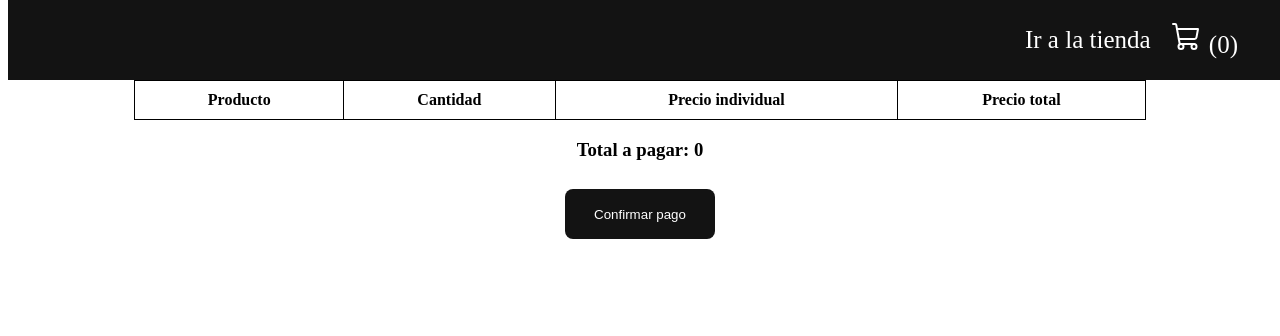
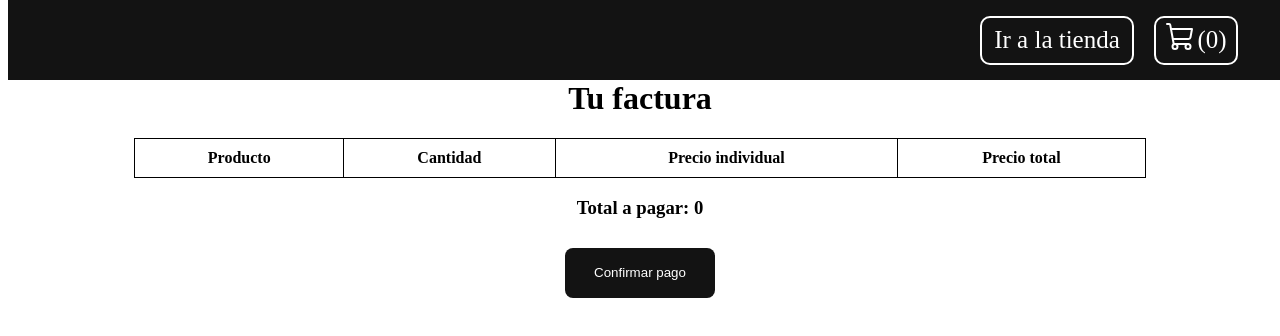
Before and after one commit to Hoid14/react-ecommerce, a React (Vite) app: page /pay in a window 1280 px wide. Shown: the top 336 px of the page. Built offline with nearby package versions, Linux system fonts and the light colour scheme.

Commit message:
actualice estilos

```diff
--- a/src/components/Navbar.jsx
+++ b/src/components/Navbar.jsx
@@ -8,17 +8,21 @@ export const Navbar = () => {
 
   const {getTotalItems}=useContext(ShopContext)
 
-  console.log("navbar total items",getTotalItems())
-
   return (
     <div className="navbar">
 
         <div className="links">
-            <Link to="/">Ir a la tienda</Link>
-            <Link to="/cart">
-              <div className="shoppingCart">
-                <ShoppingCart size={32} /> ({getTotalItems()})
-              </div>
+            <Link className = "shopNavbar" to="/">Ir a la tienda</Link>
+            <Link className = "shoppingCart" to="/cart">
+
+                <div className="cart-icon">
+                  <ShoppingCart size={32} />
+                </div>
+                <div className="total-items">
+                  ({getTotalItems()})
+                </div>
+
+
             </Link>
 
         </div>
--- a/src/components/navbar.css
+++ b/src/components/navbar.css
@@ -1,7 +1,10 @@
-.navbar {
-  position: fixed;
-  top: 0;
-  z-index: 100;
+  body {
+    margin-top: 80px;
+  }
+  .navbar {
+    position: fixed;
+    top: 0;
+    z-index: 100;
     width: 100%;
     height: 80px;
     background-color: rgb(19, 19, 19);
@@ -23,3 +26,33 @@
     margin-left: 20px;
     font-size: 25px;
   }
+
+  .shopNavbar{
+    display: flex;
+    flex-direction: row;
+    justify-content: center;
+    align-items: center;
+    border-radius: 10px;
+    border: 2px solid white;
+    height: 45px;
+    width: 150px;
+  }
+
+  .shopNavbar:hover {
+    background-color: rgba(230, 230, 230, 0.5); /* Ajusta este valor según tus necesidades */
+  }
+
+  .shoppingCart {
+    display: flex;
+    flex-direction: row;
+    justify-content: center;
+    align-items: center;
+    border-radius: 10px;
+    border: 2px solid white;
+    height: 45px;
+    width: 80px;
+  }
+
+  .shoppingCart:hover {
+    background-color: rgba(230, 230, 230, 0.5); /* Ajusta este valor según tus necesidades */
+  }
--- a/src/pages/cart/Pay.jsx
+++ b/src/pages/cart/Pay.jsx
@@ -15,9 +15,6 @@ export const Pay = () => {
     const payConfirmation = () =>{
         resetCart()
         navigate('/pay-confirmation')
-        console.log("carrito",cartItems)
-        console.log("items actuales",getTotalItems())
-        console.log("precio total",totalAmount)
     }
 
 
```
